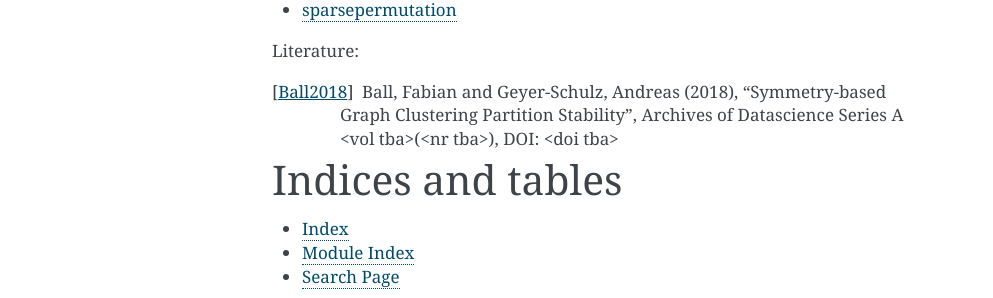
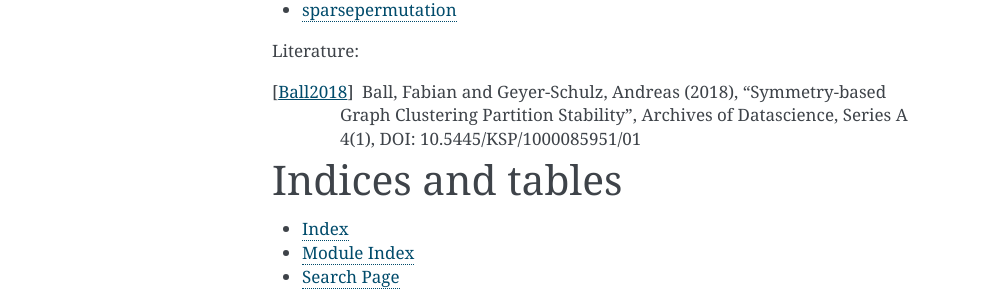
Before and after one commit to KIT-IISM-EM/partitionstability, a Sphinx documentation site: the page built from docs/index.rst, in a window 1280 px wide. Shown: the part 314-612 px from the top of the page, without its empty margins (148-1141 px from the left). Built offline with Sphinx 7.4.7, drawn with Linux system fonts in a browser that asks for light colours.

```diff
--- a/docs/html/_sources/index.rst.txt
+++ b/docs/html/_sources/index.rst.txt
@@ -17,7 +17,7 @@ The source code that is described here are mostly implementations of pseudocode
 Literature:
 
 .. [Ball2018] Ball, Fabian and Geyer-Schulz, Andreas (2018), "Symmetry-based Graph Clustering Partition Stability",
-              Archives of Datascience Series A <vol tba>(<nr tba>), DOI: <doi tba>
+              Archives of Datascience, Series A 4(1), DOI: 10.5445/KSP/1000085951/01
 
 Indices and tables
 ==================
--- a/docs/html/index.html
+++ b/docs/html/index.html
@@ -56,7 +56,7 @@
 <colgroup><col class="label" /><col /></colgroup>
 <tbody valign="top">
 <tr><td class="label"><a class="fn-backref" href="#id1">[Ball2018]</a></td><td>Ball, Fabian and Geyer-Schulz, Andreas (2018), “Symmetry-based Graph Clustering Partition Stability”,
-Archives of Datascience Series A &lt;vol tba&gt;(&lt;nr tba&gt;), DOI: &lt;doi tba&gt;</td></tr>
+Archives of Datascience, Series A 4(1), DOI: 10.5445/KSP/1000085951/01</td></tr>
 </tbody>
 </table>
 </div>
--- a/docs/index.rst
+++ b/docs/index.rst
@@ -17,7 +17,7 @@ The source code that is described here are mostly implementations of pseudocode
 Literature:
 
 .. [Ball2018] Ball, Fabian and Geyer-Schulz, Andreas (2018), "Symmetry-based Graph Clustering Partition Stability",
-              Archives of Datascience Series A <vol tba>(<nr tba>), DOI: <doi tba>
+              Archives of Datascience, Series A 4(1), DOI: 10.5445/KSP/1000085951/01
 
 Indices and tables
 ==================
```
Also changed, not shown: docs/doctest/output.txt (added, +17 -0 lines), docs/html/searchindex.js (+1 -1 lines), 1 other file.
